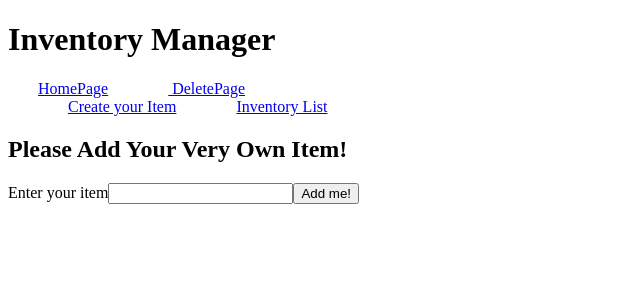
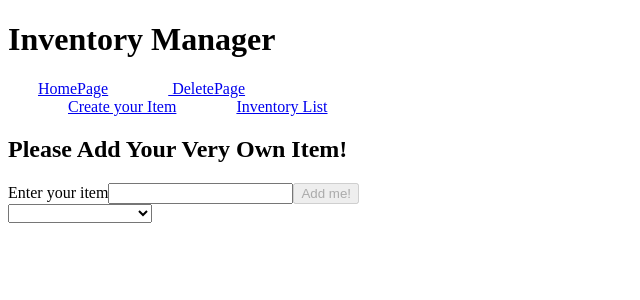
Before and after one commit to bhunter1829/AngularProject, an Angular app: page /add-inventory in a window 1280 px wide. Shown: the top 300 px of the page, without its empty margins (0-640 px from the left). Built offline with nearby package versions, Linux system fonts and the light colour scheme.

Commit message:
added a drop down and logic to disable the button if text and menu are not selected

```diff
--- a/src/app/component/add-inventory/add-inventory.component.html
+++ b/src/app/component/add-inventory/add-inventory.component.html
@@ -1,6 +1,17 @@
 <h2>Please Add Your Very Own Item!</h2>
 <label for="name">Enter your item</label>
 <input [(ngModel)]="name">
-<button (click)="addButton()">Add me!</button>
+<button (click)="addButton()" [disabled]="!selectDepartment||!name">Add me!</button>
+<div class ="dropdown">
+    <div class = "dropdown-options">
+<select [(ngModel)] ="selectDepartment" id="department">
+    <option value="">Select a Department</option>
+    <option value="Food">Food</option>
+    <option value="Utility">Utility</option>
+    <option value="Personal Care">Personal Care</option>
+    <option value="Pet Care">Pet Care</option>
+</select>
+    </div>
+</div>
 <div *ngIf ="addedItemMessage">{{addedItemMessage}}</div>
 <div *ngIf = "errorMessage">{{errorMessage}}</div>
```
